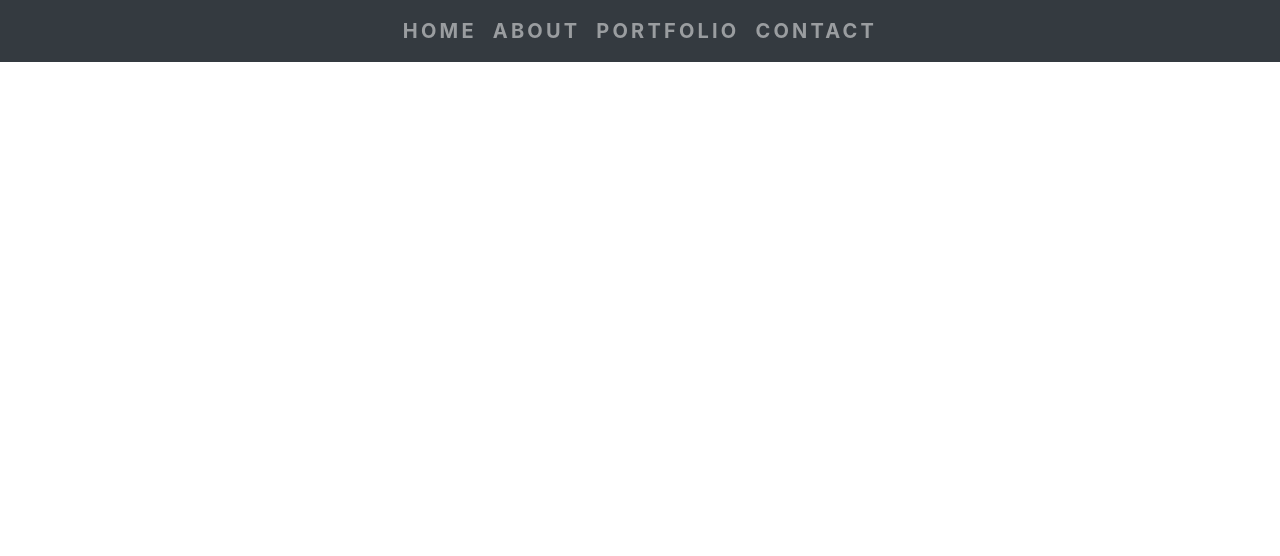
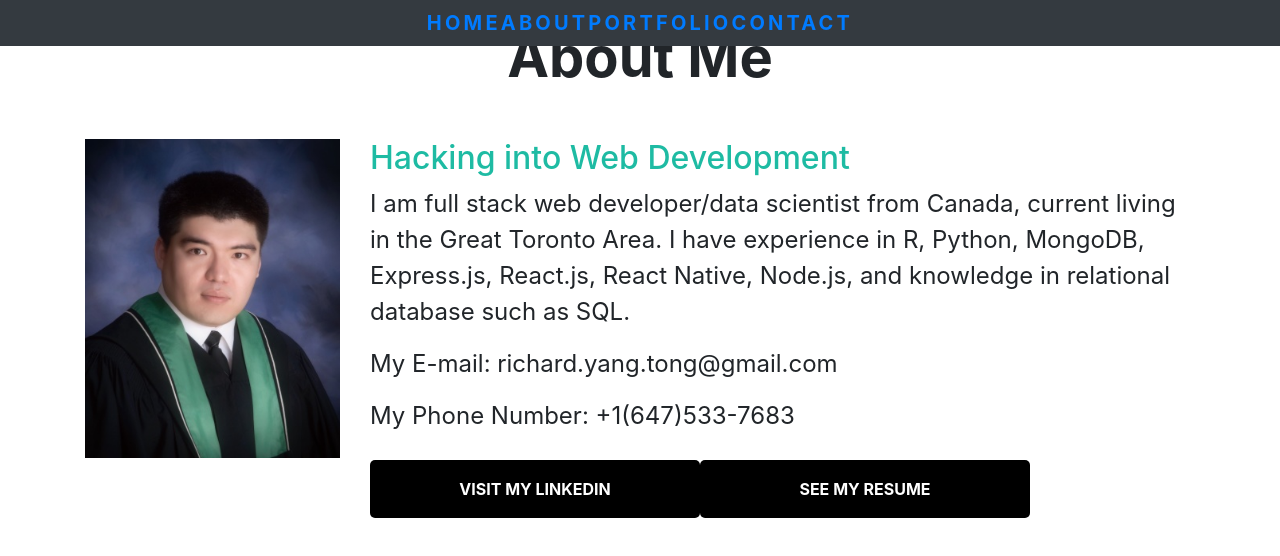
Before and after one commit to Dragontalker/react-developer-portfolio, a React (Create React App) app: page /#/about in a window 1280 px wide. Shown: the top 556 px of the page. Built offline with nearby package versions, Linux system fonts and the light colour scheme.

Commit message:
Added router link to navbar links.

```diff
--- a/src/App.js
+++ b/src/App.js
@@ -6,6 +6,7 @@
 import { Project, Contact } from './components/Pages';
 import Navbar from './components/Navbar';
 import Home from './components/Home';
+import About from './components/About';
 
 class App extends Component {
   render() {
@@ -15,6 +16,7 @@
         <Navbar />
         <br />
         <Route exact path='/' component={Home} />
+        <Route path='/about' component={About} />
         <Route path='/project' component={Project} />
         <Route path='/contact' component={Contact} />
       </div>
--- a/src/components/About.js
+++ b/src/components/About.js
@@ -1,4 +1,4 @@
-import profileImage from "./Assets/Image/profile_picture.jpg";
+import profileImage from "../Assets/Image/profile_picture.jpg";
 
 const About = () => {
     return (
--- a/src/components/Navbar.js
+++ b/src/components/Navbar.js
@@ -1,5 +1,5 @@
 import React from 'react';
-import logo from '../react-redux-log.png';
+import { Link } from 'react-router-dom';
 
 const Navbar = () => {
     return (
@@ -11,16 +11,16 @@
                 <div className="collapse navbar-collapse" id="navbarNav">
                     <ul className="navbar-nav mx-auto">
                     <li className="nav-item">
-                        <a className="nav-link" href="#homeTitle">Home</a>
+                        <Link to="/home">Home</Link>
                     </li>
                     <li class="nav-item">
-                        <a class="nav-link" href="#aboutTitle">About</a>
+                        <Link to="/about">About</Link>
                     </li>
                     <li class="nav-item">
-                        <a class="nav-link" href="#portfolioTitle">Portfolio</a>
+                        <Link to="/portfolio">Portfolio</Link>
                     </li>
                     <li class="nav-item">
-                        <a class="nav-link" href="#contactTitle">Contact</a>
+                        <Link to="/contact">Contact</Link>
                     </li>
                     </ul>
                 </div>
```
